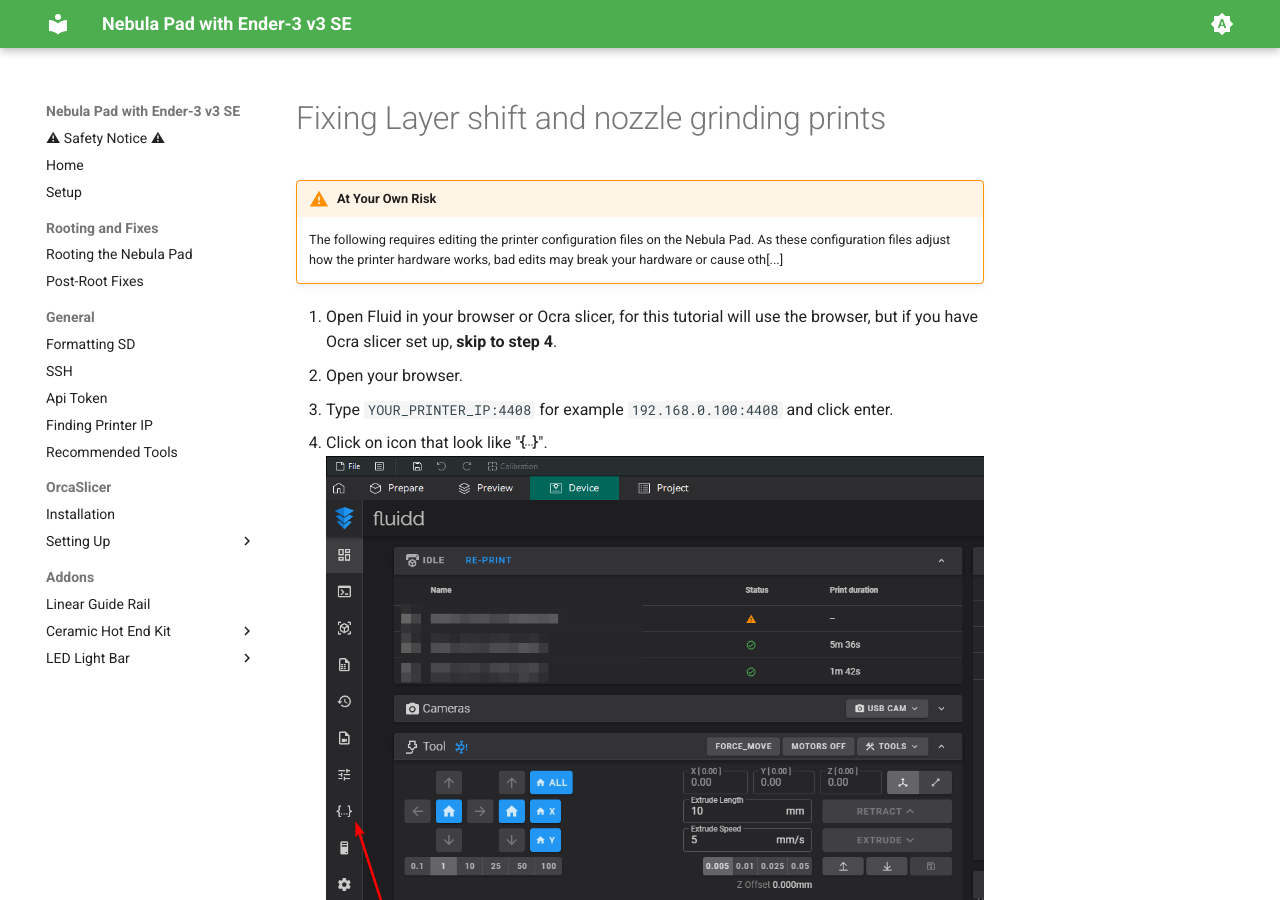
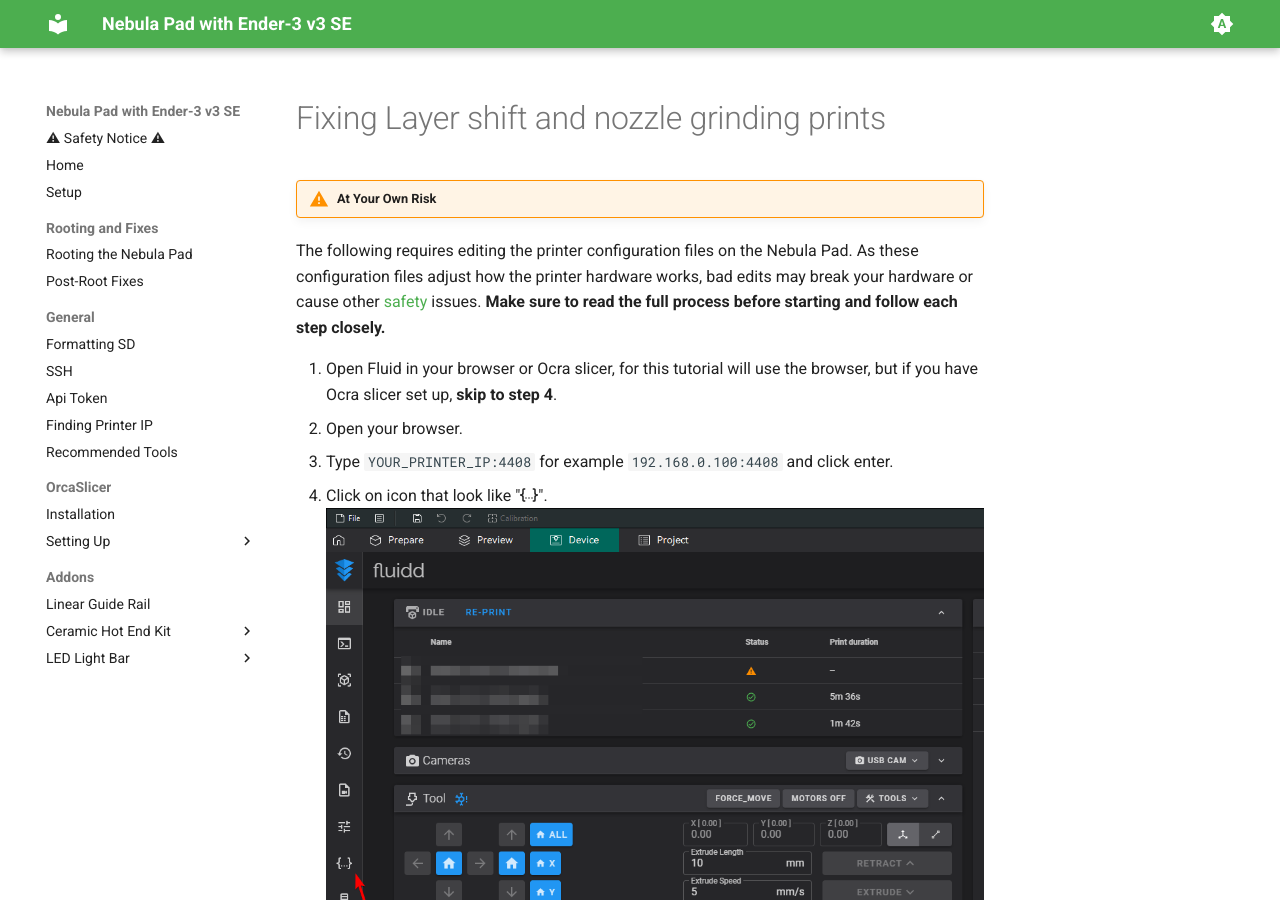
Before and after one commit to LukosiuPro/Ender3-v3-SE-Nebula-Pad-Wiki, an MkDocs documentation site: the page built from docs/rooting/fixes/adjust-run-current.md, in a window 1280 px wide and 900 px high. Built offline with MkDocs 1.6.1 and Material for MkDocs 9.7.7, drawn with Linux system fonts in a browser that asks for light colours; part of the change alters nothing that is shown; some of the changed text lies outside the part shown.

Commit message:
Clarify warning and update run_current value
Updated the warning message for clarity and adjusted the run_current value in the instructions.

````diff
--- a/docs/rooting/fixes/adjust-run-current.md
+++ b/docs/rooting/fixes/adjust-run-current.md
@@ -1,7 +1,7 @@
 # Fixing Layer shift and nozzle grinding prints
 
 !!! warning "At Your Own Risk"
-    The following requires editing the printer configuration files on the Nebula Pad. As these configuration files adjust how the printer hardware works, bad edits may break your hardware or cause oth[...]
+ The following requires editing the printer configuration files on the Nebula Pad. As these configuration files adjust how the printer hardware works, bad edits may break your hardware or cause other [safety](../../safety.md) issues. **Make sure to read the full process before starting and follow each step closely.**
 
 1. Open Fluid in your browser or Ocra slicer, for this tutorial will use the browser,
 but if you have Ocra slicer set up, **skip to step 4**.
@@ -42,12 +42,12 @@ use arrow keys to navigate down.
     stealthchop_threshold: 0
     sense_resistor: 0.150
     ```
-11. Change the value of `run_current: 0.6` to `run_current: 0.85` like this:
+11. Change the value of `run_current: 0.6` to `run_current: 0.8` like this:
     ``` cfg
     [tmc2208 stepper_z]
     uart_pin: PB14
     interpolate: True
-    run_current: 0.85
+    run_current: 0.8
     stealthchop_threshold: 0
     sense_resistor: 0.150
     ```
````
